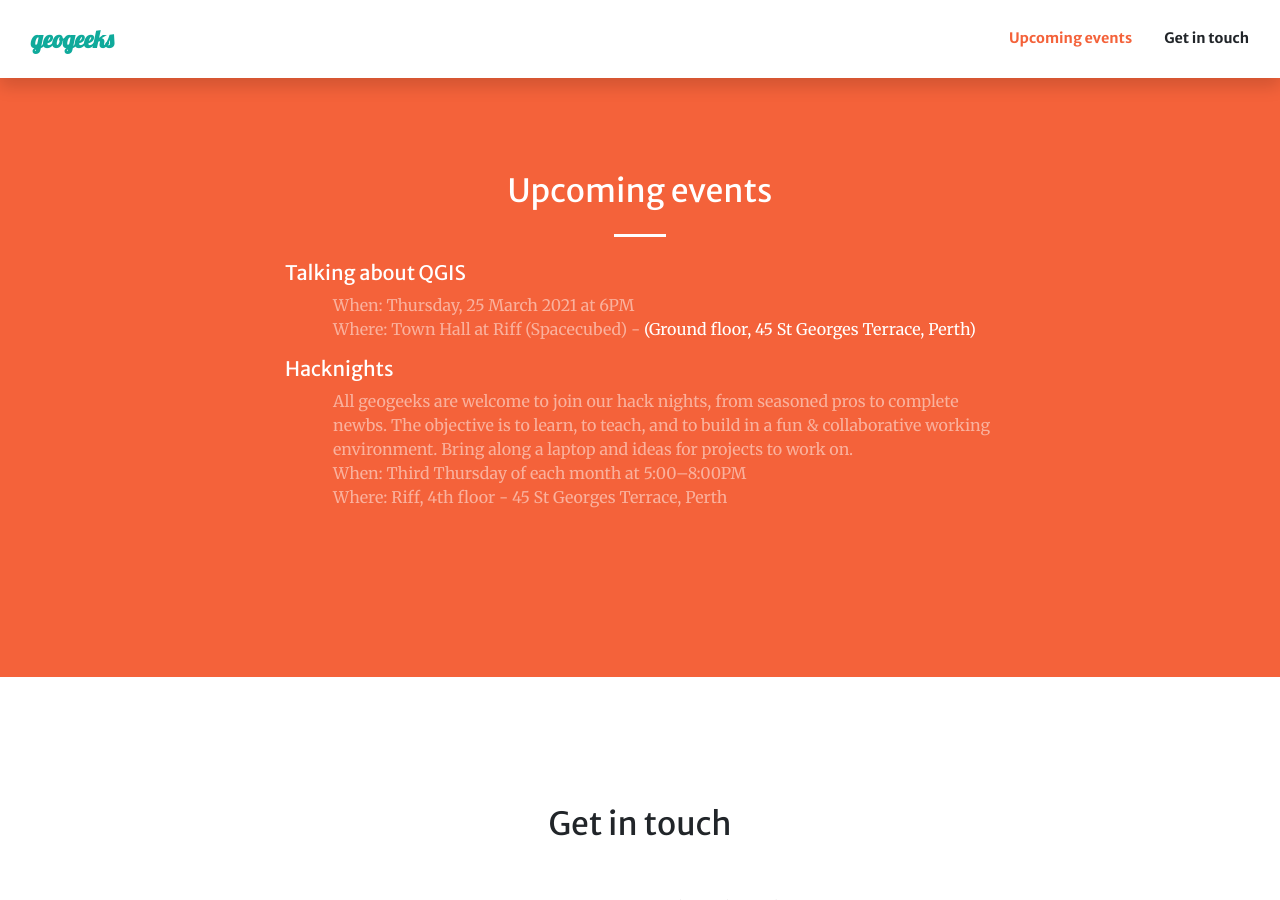
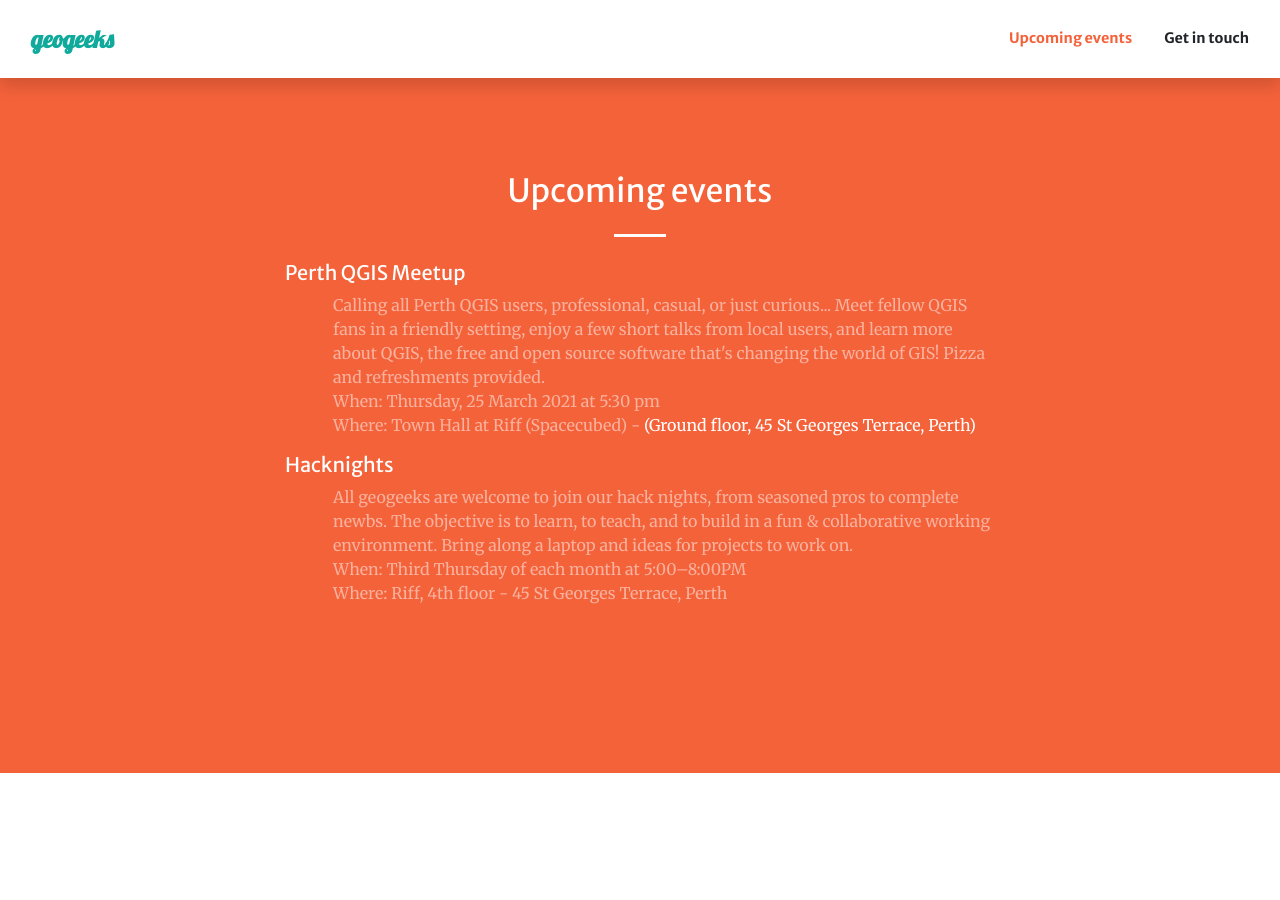
Before and after one commit to geogeeks-au/geogeeks-au.github.io, a Jekyll site: the page built from index.html, in a window 1280 px wide and 900 px high, scrolled down 856 px. Built offline with Jekyll 4.4.1, drawn with Linux system fonts in a browser that asks for light colours; comment, search, counter and statistics services are not loaded.

Commit message:
update content for QGIS meetup

```diff
--- a/_data/events.yml
+++ b/_data/events.yml
@@ -8,10 +8,10 @@ description:
   content:
 # edit the section below for upcoming events. comment out draft events, or comment out the whole section to display a "no upcoming events" message.
 events:
-  - name: Talking about QGIS
-    description:
+  - name: Perth QGIS Meetup
+    description: "Calling all Perth QGIS users, professional, casual, or just curious... Meet fellow QGIS fans in a friendly setting, enjoy a few short talks from local users, and learn more about QGIS, the free and open source software that's changing the world of GIS! Pizza and refreshments provided."
     date: "Thursday, 25 March 2021"
-    time: "6PM"
+    time: "5:30 pm"
     location:
       name: Town Hall at Riff (Spacecubed)
       address: (Ground floor, 45 St Georges Terrace, Perth)
```
